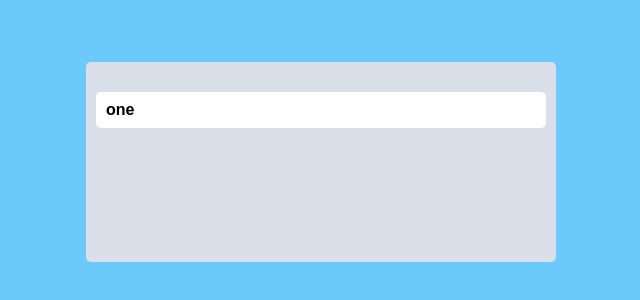
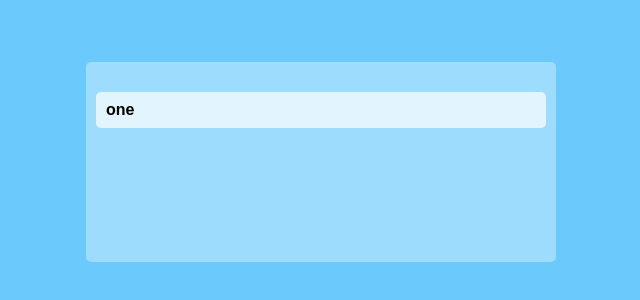
Before and after one commit to xowoony/trello, a React (Create React App) app: page / in a window 1280 px wide. Shown: the part 238-538 px from the top of the page, without its empty margins (319-959 px from the left). Built offline with nearby package versions, Linux system fonts and the light colour scheme.

Commit message:
css 수정

```diff
--- a/src/App.tsx
+++ b/src/App.tsx
@@ -31,6 +31,8 @@ const Card = styled.div`
   padding: 10px 10px;
 `;
 
+
+
 function App() {
   const onDragEnd = () => {};
   return (
--- a/src/theme.ts
+++ b/src/theme.ts
@@ -5,6 +5,6 @@ import { DefaultTheme } from "styled-components";
 // 작성해준 후 export 를 해준다.
 export const darkTheme: DefaultTheme = {
   bgColor: "rgb(107, 201, 251)",
-  boardColor:"#DADFE9",
-  cardColor: "white",
-}
+  boardColor: "rgb(255 255 255 / 34%)",
+  cardColor: "#ffffffb3",
+};
```
